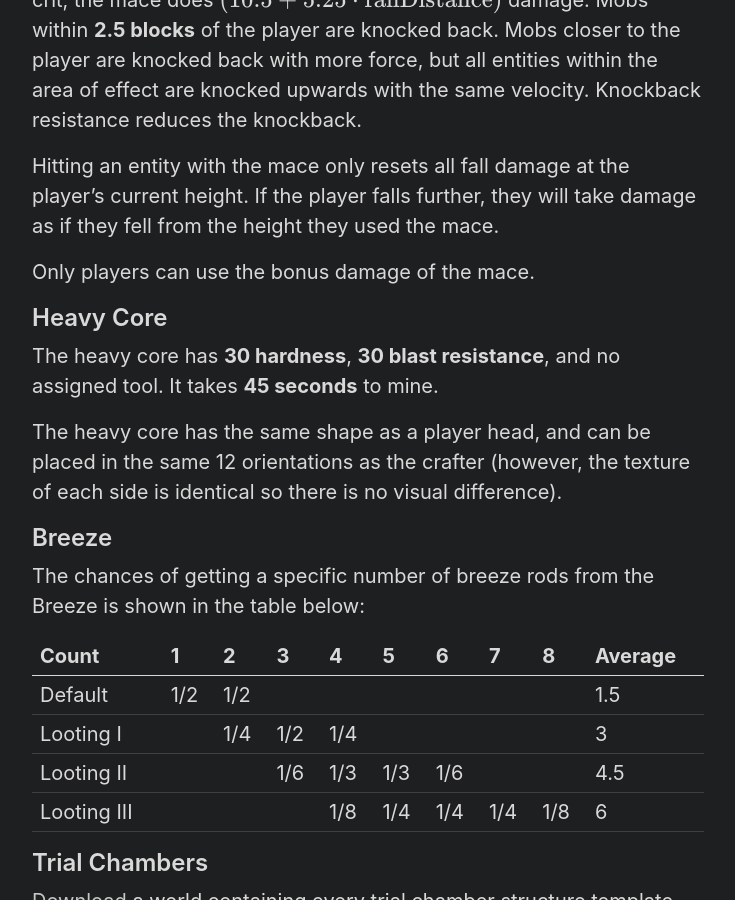
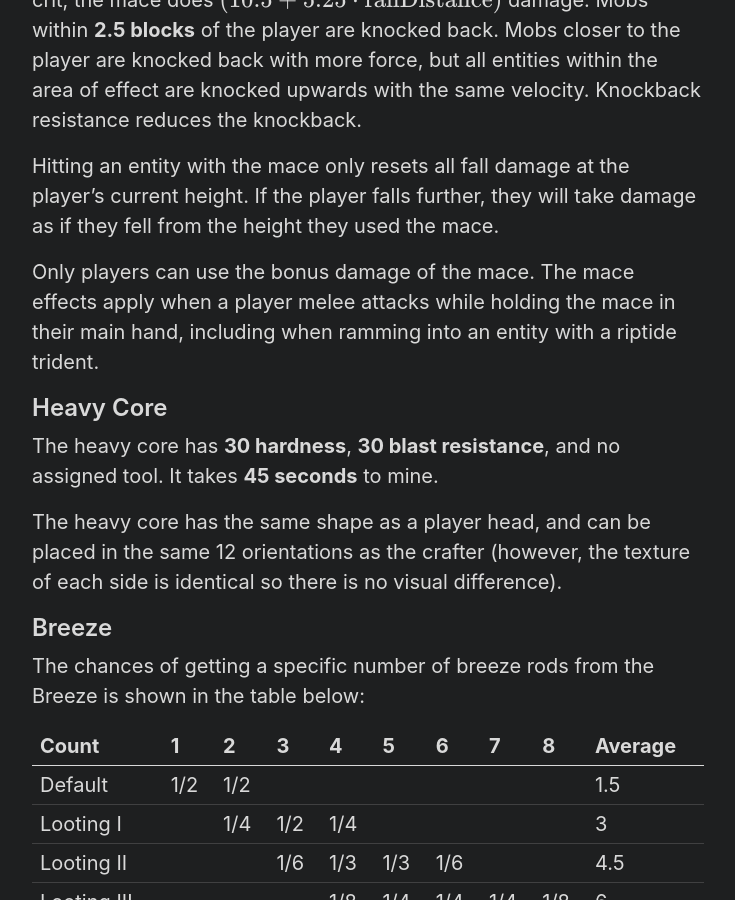
Before and after one commit to Tisawesomeness/tisawesomeness.github.io, a Jekyll site: the page built from snapshots/_posts/2024-03-15-24w11a.md, in a window 1280 px wide and 900 px high, scrolled down 570 px. Shown: the whole window, without its empty margins (272-1007 px from the left). Built offline with Jekyll 4.4.1, drawn with Linux system fonts in a browser that asks for light colours; comment, search, counter and statistics services are not loaded; some of the changed text lies outside the part shown.

Commit message:
Added mace interaction with riptide trident

```diff
--- a/snapshots/_posts/2024-03-15-24w11a.md
+++ b/snapshots/_posts/2024-03-15-24w11a.md
@@ -14,7 +14,7 @@ When the player hits an entity after falling more than **1.5 blocks**, the damag
 
 Hitting an entity with the mace only resets all fall damage at the player's current height. If the player falls further, they will take damage as if they fell from the height they used the mace.
 
-Only players can use the bonus damage of the mace.
+Only players can use the bonus damage of the mace. The mace effects apply when a player melee attacks while holding the mace in their main hand, including when ramming into an entity with a riptide trident.
 
 ## Heavy Core
 
@@ -150,3 +150,7 @@ The unused shaders that were leftover from Super Secret Settings were removed.
 ### Mar 17 2024
 
 - Clarified mace damage formula
+
+### Mar 18 2024
+
+- Added mace interaction with riptide trident
```
